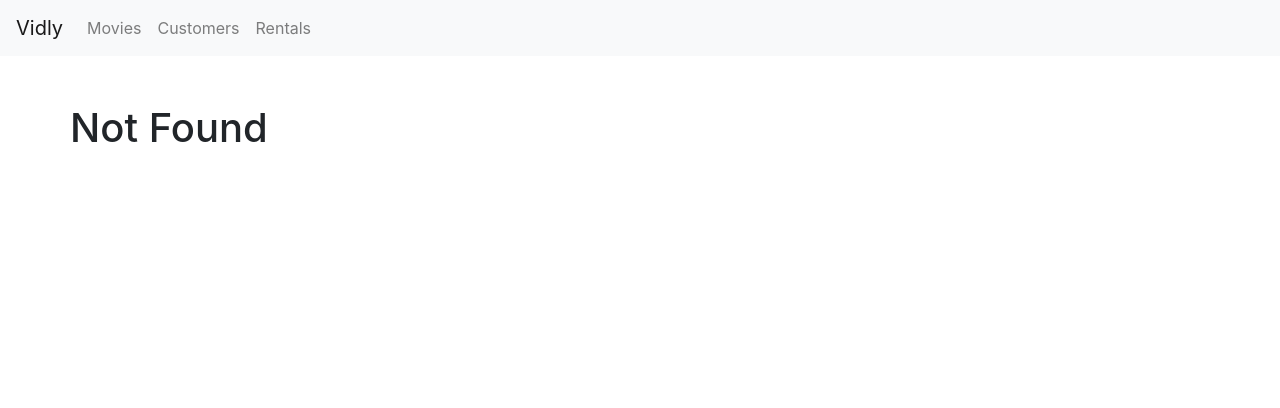
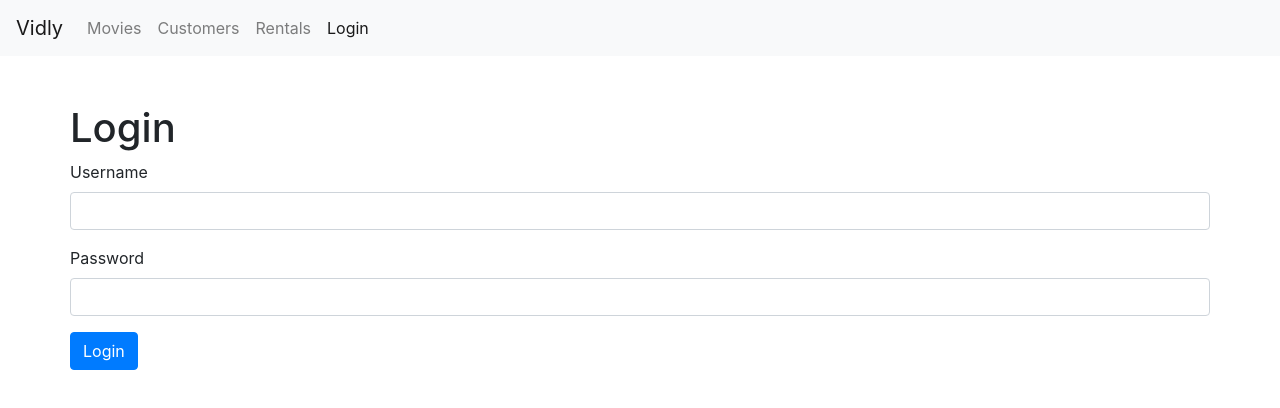
Before and after one commit to shamwela/vidly, a React (Create React App) app: page /login in a window 1280 px wide. Before the commit this address led to /not-found. Shown: the top 408 px of the page. Built offline with nearby package versions, Linux system fonts and the light colour scheme.

Commit message:
2 - Building a Bootstrap Form

```diff
--- a/src/App.js
+++ b/src/App.js
@@ -5,6 +5,7 @@
 import Customers from './components/customers';
 import Rentals from './components/rentals';
 import NotFound from './components/notFound';
+import LoginForm from './components/loginForm';
 import './App.css';
 
 function App() {
@@ -14,6 +15,7 @@
       <main id="content" className="container">
         <Switch>
           <Route path="/movies/:id" component={MovieForm} />
+          <Route path="/login" component={LoginForm} />
           <Route path="/movies" component={Movies}></Route>
           <Route path="/customers" component={Customers}></Route>
           <Route path="/rentals" component={Rentals}></Route>
--- /dev/null
+++ b/src/components/loginForm.jsx
@@ -0,0 +1,24 @@
+import React, { Component } from 'react';
+
+class LoginForm extends Component {
+  render() {
+    return (
+      <>
+        <h1>Login</h1>
+        <form>
+          <div className="form-group">
+            <label htmlFor="username">Username</label>
+            <input type="text" id="username" className="form-control" />
+          </div>
+          <div className="form-group">
+            <label htmlFor="password">Password</label>
+            <input type="text" id="password" className="form-control" />
+          </div>
+          <button className="btn btn-primary">Login</button>
+        </form>
+      </>
+    );
+  }
+}
+
+export default LoginForm;
--- a/src/components/navbar.jsx
+++ b/src/components/navbar.jsx
@@ -30,6 +30,9 @@
             <NavLink className="nav-item nav-link" to="/rentals">
               Rentals
             </NavLink>
+            <NavLink className="nav-item nav-link" to="/login">
+              Login
+            </NavLink>
           </div>
         </div>
       </nav>
```
